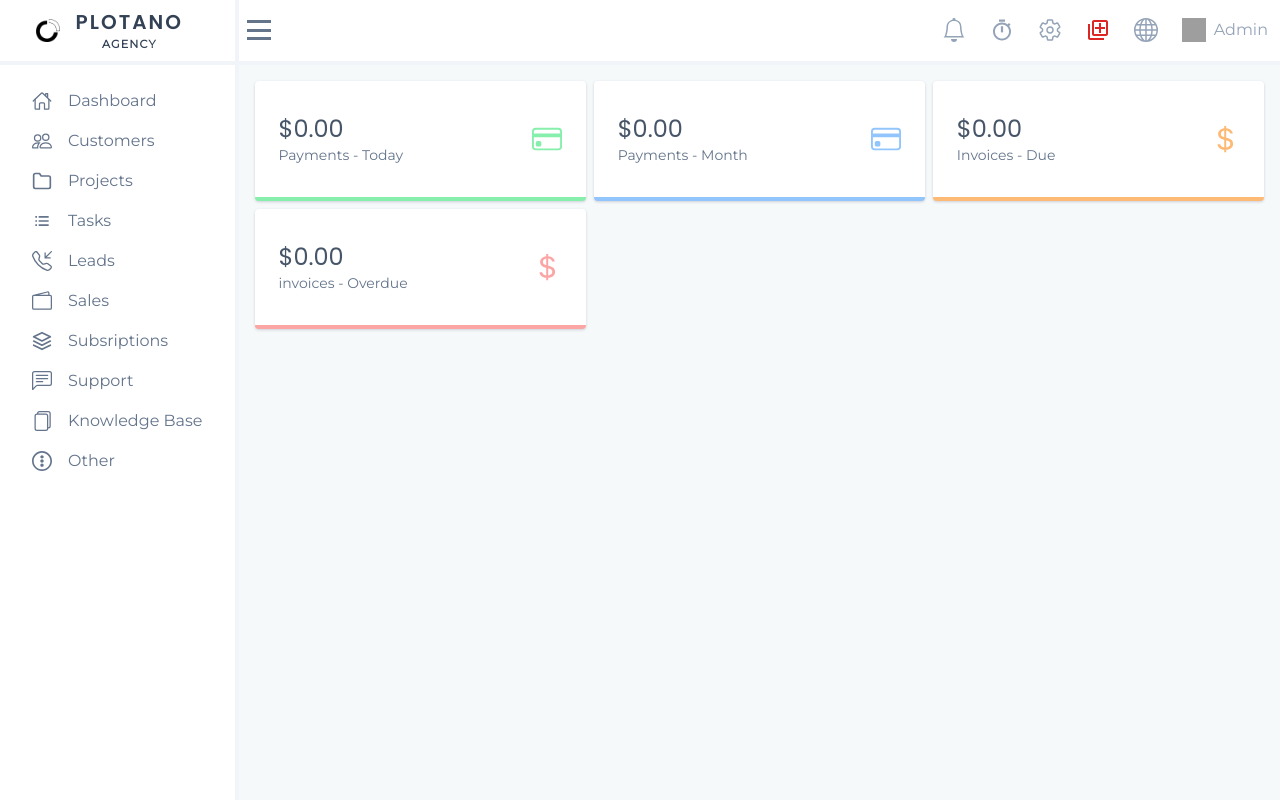
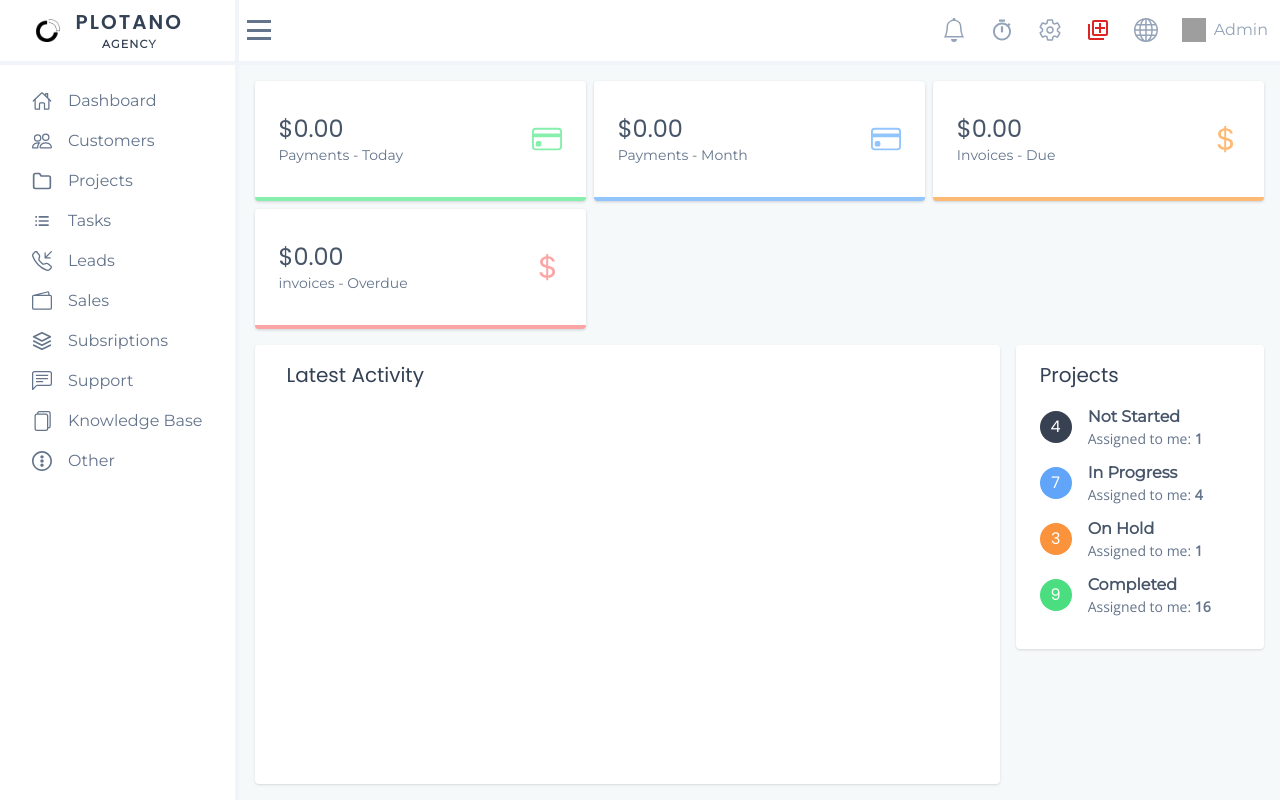
Before and after one commit to napstar-420/Plotano-CRM, a React (Vite) app: page /admin in a window 1280 px wide. Built offline with nearby package versions, Linux system fonts and the light colour scheme; grey boxes are pictures that could not be loaded.

Commit message:
create project and latest activity in dashboard

```diff
--- a/src/routes/admin/dashboard.jsx
+++ b/src/routes/admin/dashboard.jsx
@@ -4,8 +4,19 @@ import { BsCreditCard, BsCurrencyDollar } from 'react-icons/bs';
 
 function Dashboard() {
   return (
-    <div className='bg-[#f5f9fa] w-full h-full py-4 px-4'>
-      <header className='grid grid-cols-[repeat(auto-fit,_minmax(250px,_1fr))] gap-2'>
+    <div className='bg-[#f5f9fa] w-full h-full p-4 grid grid-cols-[3fr_1fr] grid-rows-[auto_1fr] gap-4'>
+      <Header />
+      <LatestActivity />
+      <Projects />
+    </div>
+  );
+}
+
+export default Dashboard;
+
+function Header() {
+  return (
+    <header className='row col-start-1 col-end-3 grid grid-cols-[repeat(auto-fit,_minmax(250px,_1fr))] gap-2'>
       <HeaderCard
         value={'0.00'}
         name={'Payments - Today'}
@@ -31,11 +42,8 @@ function Dashboard() {
         color={'red'}
       />
     </header>
-    </div>
   );
 }
-
-export default Dashboard;
 
 function HeaderCard({ value, name, Icon, color }) {
   const borders = {
@@ -43,15 +51,17 @@ function HeaderCard({ value, name, Icon, color }) {
     blue: 'border-b-blue-300',
     orange: 'border-b-orange-300',
     red: 'border-b-red-300',
-  }
+  };
   const text = {
     green: 'text-green-300',
     blue: 'text-blue-300',
     orange: 'text-orange-300',
     red: 'text-red-300',
-  }
+  };
   return (
-    <div className={`bg-white py-8 px-6 flex-1 flex items-center justify-between rounded shadow shadow-gray-300 border-b-4 ${borders[color]}`}>
+    <div
+      className={`bg-white py-8 px-6 flex-1 flex items-center justify-between rounded shadow shadow-gray-300 border-b-4 ${borders[color]}`}
+    >
       <div>
         <h2 className='font-heading text-2xl text-slate-600'>${value}</h2>
         <p className='text-sm text-slate-500 font-subHeading'>{name}</p>
@@ -69,3 +79,51 @@ HeaderCard.propTypes = {
   Icon: PropTypes.func,
   color: PropTypes.string,
 };
+
+function LatestActivity() {
+  return (
+    <div className='bg-white py-4 px-8 shadow rounded'>
+      <h4 className='text-xl font-heading text-slate-700'>Latest Activity</h4>
+    </div>
+  )
+}
+
+function Projects() {
+
+  const colors = {
+    gray: 'bg-gray-700',
+    blue: 'bg-blue-400',
+    orange: 'bg-orange-400',
+    green: 'bg-green-400',
+  }
+  function ProjectTab({totalNumber, name, mine, color}) {
+    return (
+      <div className='flex items-center gap-4'>
+        <div className={`${colors[color]} leading-none text-white grid place-items-center w-8 h-8 rounded-full font-heading`}>{totalNumber}</div>
+        <div>
+          <h5 className='font-subHeading text-slate-600 font-semibold'>{name}</h5>
+          <p className='font-casual text-slate-500 text-sm'>Assigned to me: <span className='font-semibold'>{mine}</span></p>
+        </div>
+      </div>
+    )
+  }
+
+  ProjectTab.propTypes = {
+    totalNumber: PropTypes.number,
+    name: PropTypes.string,
+    mine: PropTypes.number,
+    color: PropTypes.string,
+  }
+
+  return (
+    <div className='bg-white py-4 px-6 shadow h-max w-full rounded'>
+      <h4 className='text-xl font-heading text-slate-700'>Projects</h4>
+      <div className='my-4 grid gap-3'>
+        <ProjectTab totalNumber={4} name={'Not Started'} mine={1} color={'gray'}/>
+        <ProjectTab totalNumber={7} name={'In Progress'} mine={4} color={'blue'}/>
+        <ProjectTab totalNumber={3} name={'On Hold'} mine={1} color={'orange'}/>
+        <ProjectTab totalNumber={9} name={'Completed'} mine={16} color={'green'}/>
+      </div>
+    </div>
+  )
+}
```
Lines whose indentation alone changed are shown as unchanged.
